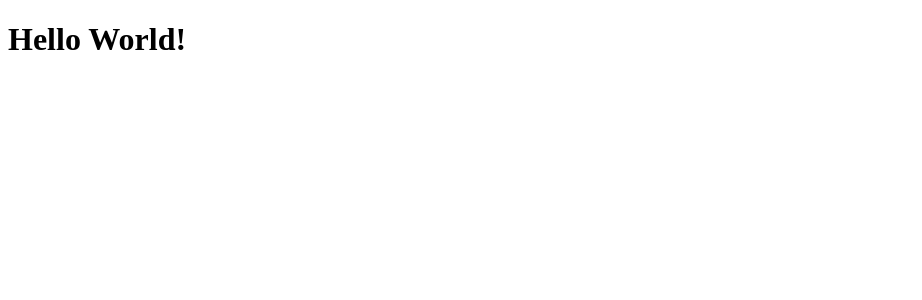
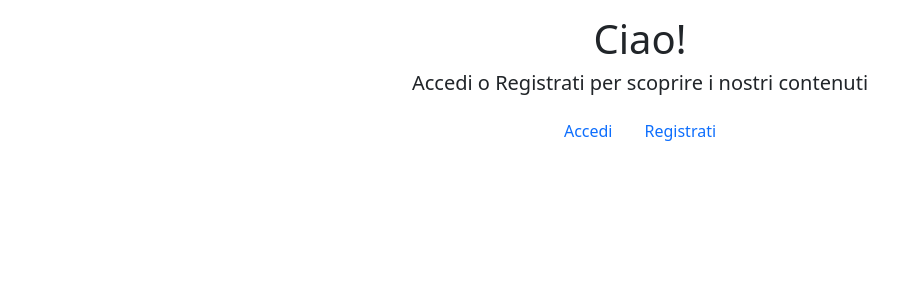
Before and after one commit to simonegrazioli/ProgettoGruppoD, a Java web app: page / in a window 1280 px wide. Shown: the top 300 px of the page, without its empty margins (0-922 px from the left). Run offline with Tomcat 11, a stand-in JSP engine, Linux system fonts and the light colour scheme.

Commit message:
Index.jsp pronta a livello di funzionalità

```diff
--- a/ProgettoGruppoD/src/main/webapp/index.jsp
+++ b/ProgettoGruppoD/src/main/webapp/index.jsp
@@ -1,17 +1,35 @@
-<%--
-    Document   : index
-    Created on : 30 mar 2022, 12:28:44
-    Author     : alinf
---%>
-
 <%@page contentType="text/html" pageEncoding="UTF-8"%>
 <!DOCTYPE html>
 <html>
     <head>
         <meta http-equiv="Content-Type" content="text/html; charset=UTF-8">
-        <title>JSP Page</title>
+        <title>Home</title>
+
+        <link href="css/style.css" rel="stylesheet">
+        <link href="https://cdn.jsdelivr.net/npm/bootstrap@5.1.3/dist/css/bootstrap.min.css" rel="stylesheet">
+
+        <script src="https://cdn.jsdelivr.net/npm/bootstrap@5.1.3/dist/js/bootstrap.bundle.min.js"></script>
+        <script src="https://code.jquery.com/jquery-3.6.0.js"></script>
     </head>
     <body>
-        <h1>Hello World!</h1>
+        <div id="container">
+            <div class="row justify-content-center" style="margin-top: 15px;">
+                <h1 style="text-align: center;">Ciao!</h1><br>
+                <h5 style="text-align: center;">Accedi o Registrati per scoprire i nostri contenuti</h3>
+            </div>
+            <div class="row justify-content-center">
+                <nav class="navbar justify-content-center">
+                    <ul class="nav justify-content-center">
+                        <li class="nav-item">
+                            <a class="nav-link" href="Accedi.jsp">Accedi</a>
+                        </li>
+                        <li class="nav-item">
+                            <a class="nav-link" href="Registrati.jsp">Registrati</a>
+                        </li>
+                    </ul>
+                </nav>
+            </div>
+        </div>
+
     </body>
 </html>
```
Also changed, not shown: 1 other file.
